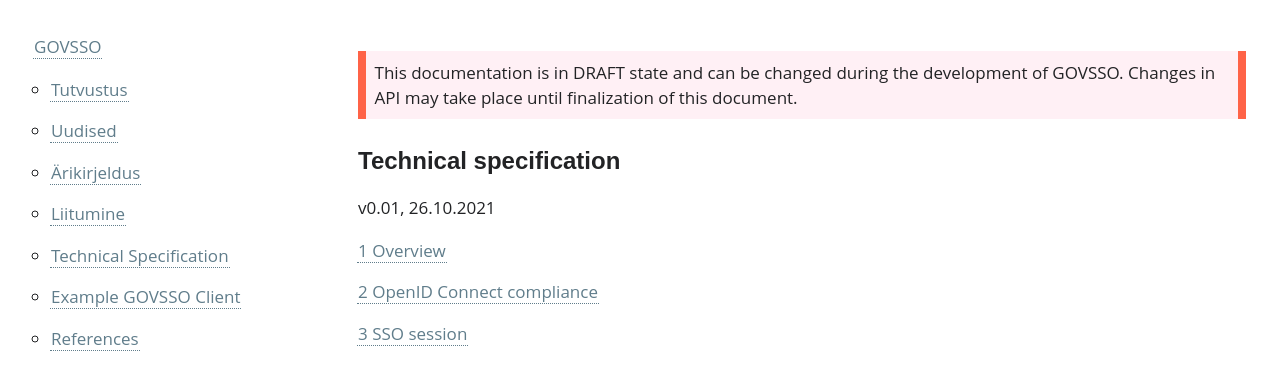
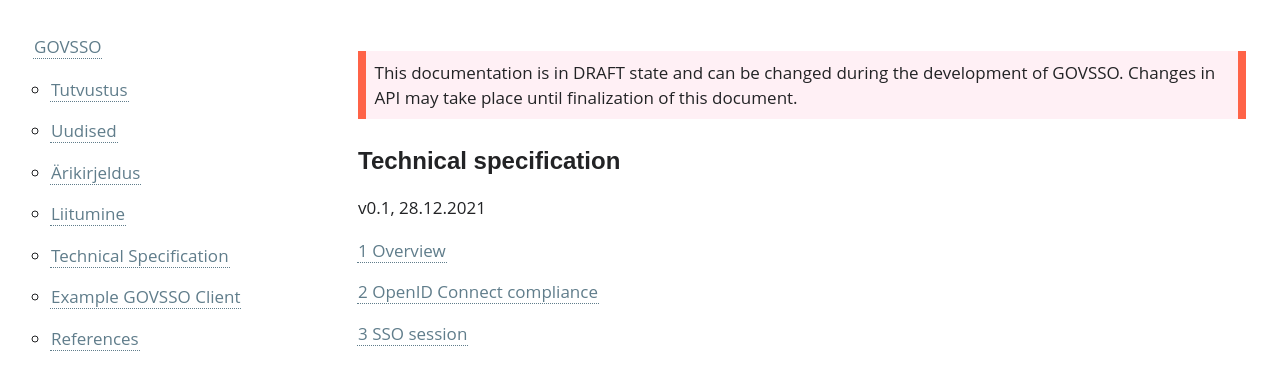
Before and after one commit to e-gov/GOVSSO, a Jekyll site: the page built from TechnicalSpecification.md, in a window 1280 px wide. Shown: the top 367 px of the page. Built offline with Jekyll 4.4.1, drawn with Linux system fonts in a browser that asks for light colours.

Commit message:
GSSO-112 Bump protocol version to 0.1

```diff
--- a/TechnicalSpecification.md
+++ b/TechnicalSpecification.md
@@ -7,7 +7,7 @@ This documentation is in DRAFT state and can be changed during the development o
 
 # Technical specification
 {: .no_toc}
-v0.01, 26.10.2021
+v0.1, 28.12.2021
 
 - TOC
 {:toc}
@@ -674,3 +674,4 @@ Logging must enable the reconstruction of the course of the communication betwee
 | Version, Date | Description |
 |---------------|-------------|
 | 0.01, 26.10.2021 | Initial version |
+| 0.1, 28.12.2021 | Preliminary protocol changes |
```
